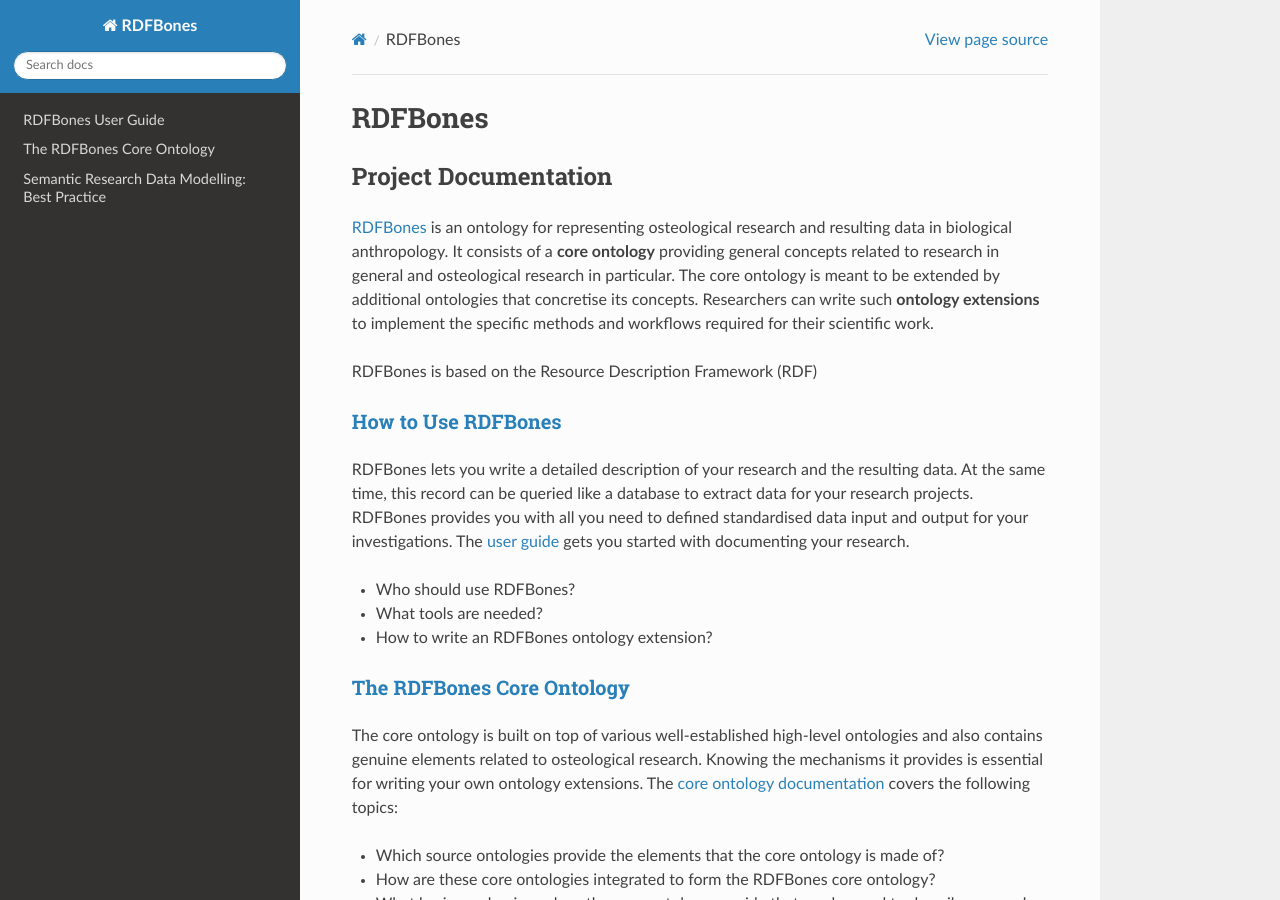
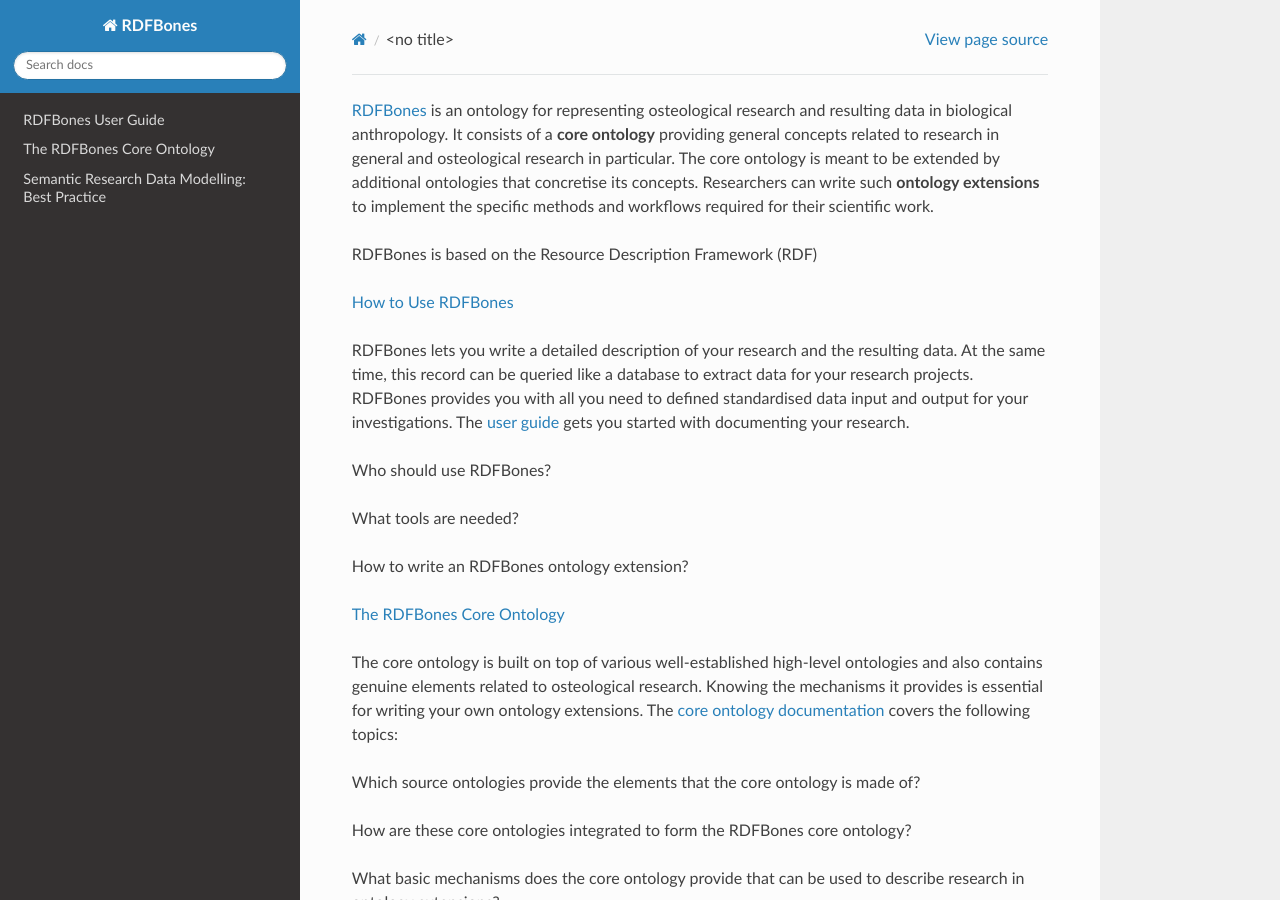
Before and after one commit to RDFBones/RDFBones-O, a Sphinx documentation site: the page built from docs/index.rst, in a window 1280 px wide and 900 px high. Built offline with Sphinx 7.4.7 and the Read the Docs theme 2.0.0, drawn with Linux system fonts in a browser that asks for light colours.

Commit message:
Experimented with headers.

```diff
--- a/docs/index.rst
+++ b/docs/index.rst
@@ -2,13 +2,6 @@
    sphinx-quickstart on Wed Apr 28 16:14:55 2021.
    You can adapt this file completely to your liking, but it should at least
    contain the root `toctree` directive.
-
-=========
- RDFBones
-=========
-----------------------
- Project Documentation
-----------------------
 
 `RDFBones`_ is an ontology for representing osteological research and resulting data in biological anthropology. It consists of a **core ontology** providing general concepts related to research in general and osteological research in particular. The core ontology is meant to be extended by additional ontologies that concretise its concepts. Researchers can write such **ontology extensions** to implement the specific methods and workflows required for their scientific work.
 
@@ -28,7 +21,6 @@ RDFBones is based on the Resource Description Framework (RDF)
 
 
 :doc:`How to Use RDFBones </userguide/userguide_mainpage>`
-==========================================================
 
 RDFBones lets you write a detailed description of your research and the resulting data. At the same time, this record can be queried like a database to extract data for your research projects. RDFBones provides you with all you need to defined standardised data input and output for your investigations.  The :doc:`user guide </userguide/userguide_mainpage>` gets you started with documenting your research.
 
@@ -38,7 +30,6 @@ RDFBones lets you write a detailed description of your research and the resultin
 
 
 :doc:`The RDFBones Core Ontology </core/core_mainpage>`
-=======================================================
 
 The core ontology is built on top of various well-established high-level ontologies and also contains genuine elements related to osteological research. Knowing the mechanisms it provides is essential for writing your own ontology extensions. The :doc:`core ontology documentation </core/core_mainpage>` covers the following topics:
 
@@ -48,7 +39,6 @@ The core ontology is built on top of various well-established high-level ontolog
 
 
 :doc:`Semantic Research Data Modelling with RDFBones: Best Practice </bestpractice/bestpractice_mainpage>`
-==========================================================================================================
 
 RDF allows to describe data models in a very flexible way. As a consequence, RDFBones ontology extensions can find most diverse solutions for describing osteological research methods. While this can be counted among the strong points of this approach, it might also result in unnecessary complexity, e.g. when ontology extensions are used as data models for scientific software.
 
@@ -56,7 +46,6 @@ This section contains rules for data modelling that are not explicitly stated in
 
 
 How to Cite RDFBones
-====================
 
 If you use RDFBones for your research, please cite the resource as follows in resulting publications.
 
```
